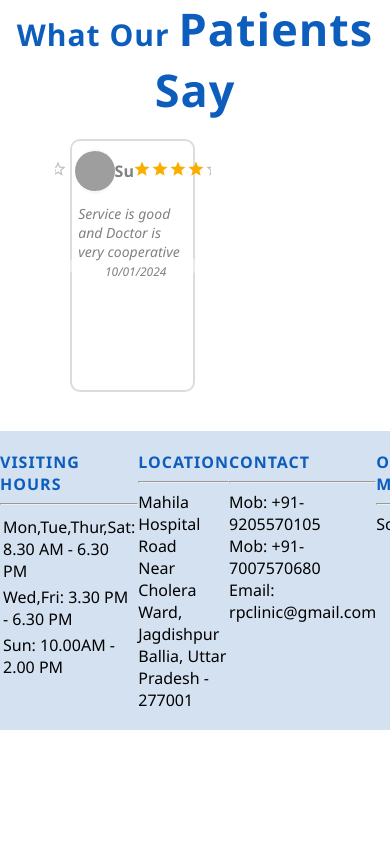
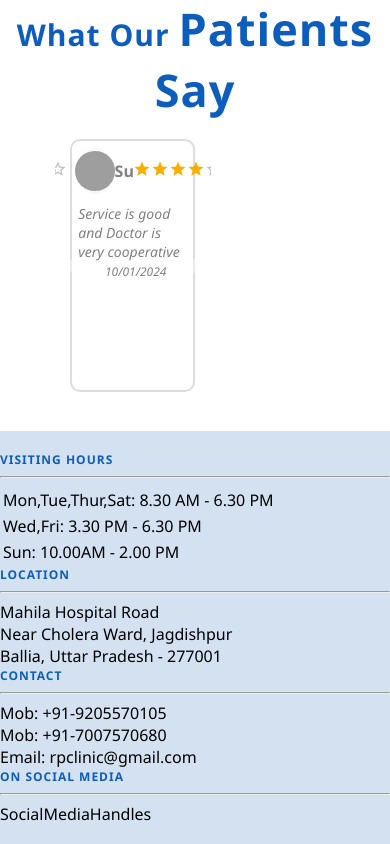
Before and after one commit to saan-saurabh/RP-Clinic, a React (Create React App) app in the folder rp-clinic/: page / in a window 390 px wide. Shown: the part 4628-5472 px from the top of the page. Before the commit the page ends 5358 px from the top, so only its background shows below. Built offline with nearby package versions, Linux system fonts and the light colour scheme; grey boxes are pictures that could not be loaded.

Commit message:
started adding media queries for footer component css for responsiveness,

```diff
--- a/rp-clinic/src/Components/Footer/Footer.css
+++ b/rp-clinic/src/Components/Footer/Footer.css
@@ -22,3 +22,19 @@
 .footer-main-div .footer-inside-block table tbody{
     color:#000;
 }
+
+@media screen and (max-width: 992px) {
+    .footer-main-div{
+        width:100%;
+    }
+    .footer-column-headings {
+      font-size:12px !important;
+      font-weight:500;
+    }
+    .footer-columns{
+        display: block !important;
+    }
+    .footer-inside-block{
+        display: block !important;
+    }
+  }
--- a/rp-clinic/src/Components/Footer/Footer.js
+++ b/rp-clinic/src/Components/Footer/Footer.js
@@ -6,7 +6,7 @@ function Footer() {
   return (
     <div className='footer-main-div'>
         <div className='footer-inside-block'>
-        <div>
+        <div className='footer-columns'>
         <div className='footer-column-headings'>VISITING HOURS</div><hr/>
         <table>
         <tbody>
@@ -16,17 +16,17 @@ function Footer() {
         </tbody>
         </table>
         </div>
-        <div>
+        <div className='footer-columns'>
         <div className='footer-column-headings'>LOCATION</div><hr/>
         <div>Mahila Hospital Road<br/>Near Cholera Ward, Jagdishpur <br/>Ballia, Uttar Pradesh - 277001</div>
         </div>
-        <div>
+        <div className='footer-columns'>
         <div className='footer-column-headings'>CONTACT</div><hr/>
         <div>Mob: +91-9205570105</div>
         <div>Mob: +91-7007570680</div>
         <div>Email: rpclinic@gmail.com</div>
         </div>
-        <div>
+        <div className='footer-columns'>
         <div className='footer-column-headings'>ON SOCIAL MEDIA</div><hr/>
         <SocialMediaHandles/>
         </div>
```
